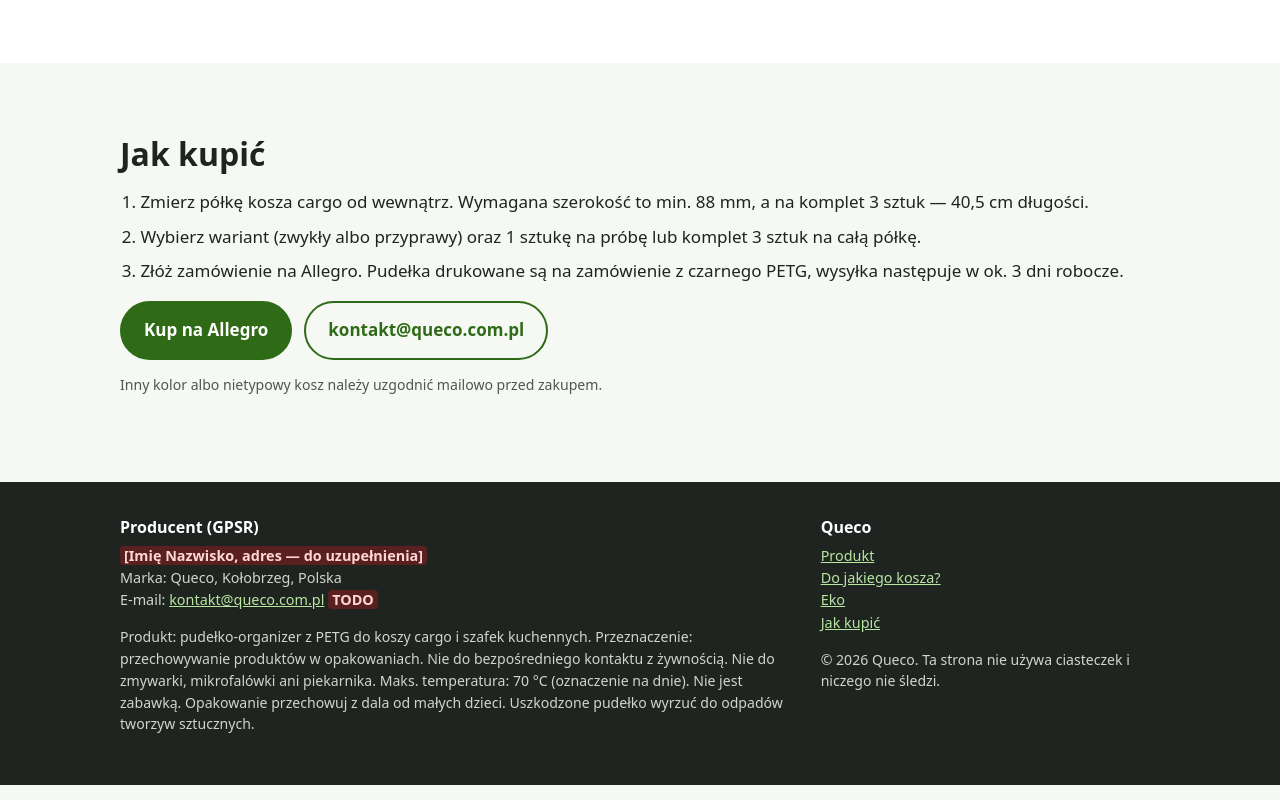
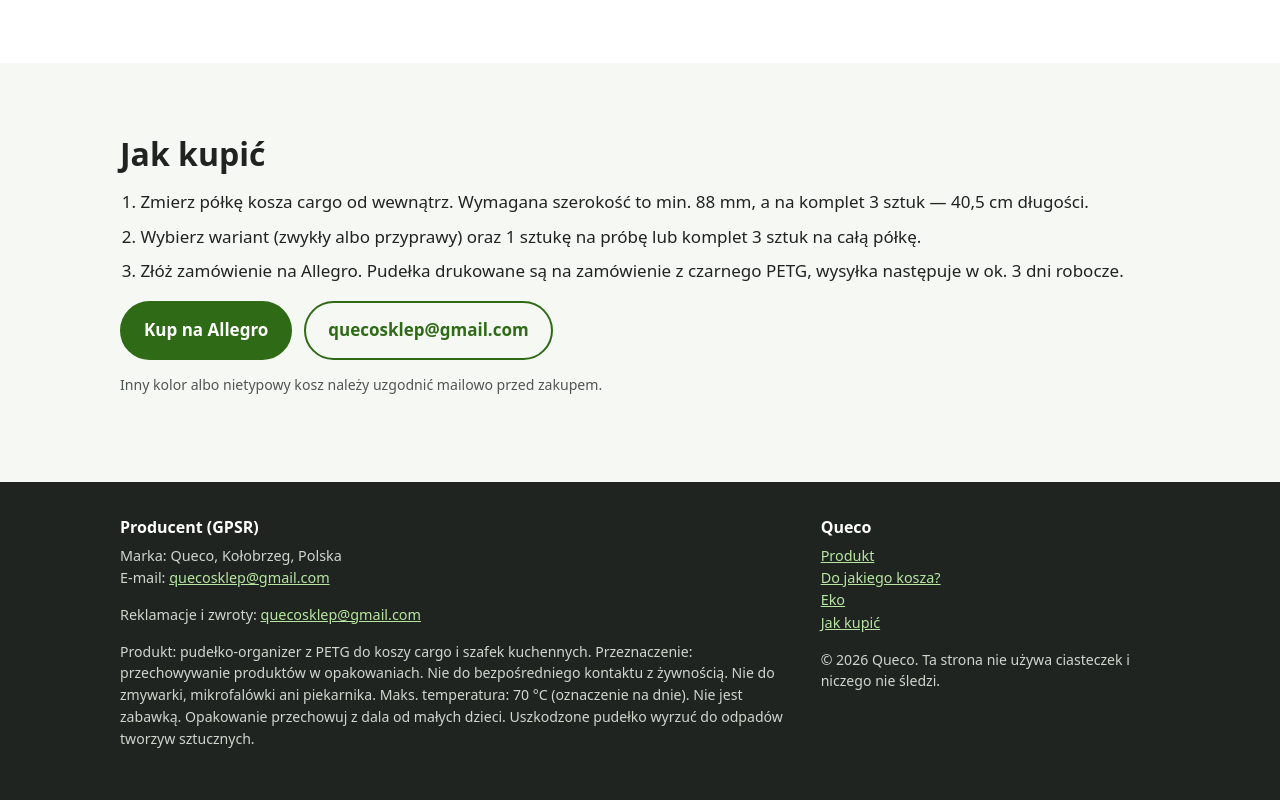
Before and after one commit to PremiumZadaszenia/queco, a plain HTML site: page index.html in a window 1280 px wide. Shown: the part 3690-4490 px from the top of the page. Drawn offline with Linux system fonts and the light colour scheme.

Commit message:
Ustaw quecosklep@gmail.com jako jedyny kontakt (#3)
Zastąp kontakt@queco.com.pl w sekcji „Jak kupić” i w stopce, usuń placeholder adresu producenta i dopisz linię o reklamacjach i zwrotach.

Co-authored-by: Cursor Agent <cursoragent@cursor.com>
Co-authored-by: PremiumZadaszenia <PremiumZadaszenia@users.noreply.github.com>

```diff
--- a/index.html
+++ b/index.html
@@ -238,10 +238,10 @@ footer .todo{background:#5a2020;color:#ffd6d6}
   </ol>
   <div class="btns">
    <a class="btn" id="allegro" href="#allegro">Kup na Allegro</a>
-   <a class="btn alt" href="mailto:kontakt@queco.com.pl">kontakt@queco.com.pl</a>
+   <a class="btn alt" href="mailto:quecosklep@gmail.com">quecosklep@gmail.com</a>
   </div>
   <p class="small mut" style="margin-top:14px">Inny kolor albo nietypowy kosz należy uzgodnić mailowo przed zakupem.</p>
-  <!-- TODO: podmienić href="#allegro" na link do oferty/sklepu Allegro; potwierdzić, że skrzynka kontakt@queco.com.pl działa -->
+  <!-- TODO: podmienić href="#allegro" na link do oferty/sklepu Allegro -->
  </div>
 </section>
 </main>
@@ -250,7 +250,8 @@ footer .todo{background:#5a2020;color:#ffd6d6}
  <div class="w fgrid">
   <div>
    <h3>Producent (GPSR)</h3>
-   <p><span class="todo">[Imię Nazwisko, adres — do uzupełnienia]</span><br>Marka: Queco, Kołobrzeg, Polska<br>E-mail: <a href="mailto:kontakt@queco.com.pl">kontakt@queco.com.pl</a> <span class="todo">TODO</span></p>
+   <p>Marka: Queco, Kołobrzeg, Polska<br>E-mail: <a href="mailto:quecosklep@gmail.com">quecosklep@gmail.com</a></p>
+   <p>Reklamacje i zwroty: <a href="mailto:quecosklep@gmail.com">quecosklep@gmail.com</a></p>
    <p class="small">Produkt: pudełko-organizer z PETG do koszy cargo i szafek kuchennych. Przeznaczenie: przechowywanie produktów w opakowaniach. Nie do bezpośredniego kontaktu z żywnością. Nie do zmywarki, mikrofalówki ani piekarnika. Maks. temperatura: 70&nbsp;°C (oznaczenie na dnie). Nie jest zabawką. Opakowanie przechowuj z dala od małych dzieci. Uszkodzone pudełko wyrzuć do odpadów tworzyw sztucznych.</p>
   </div>
   <div>
```
